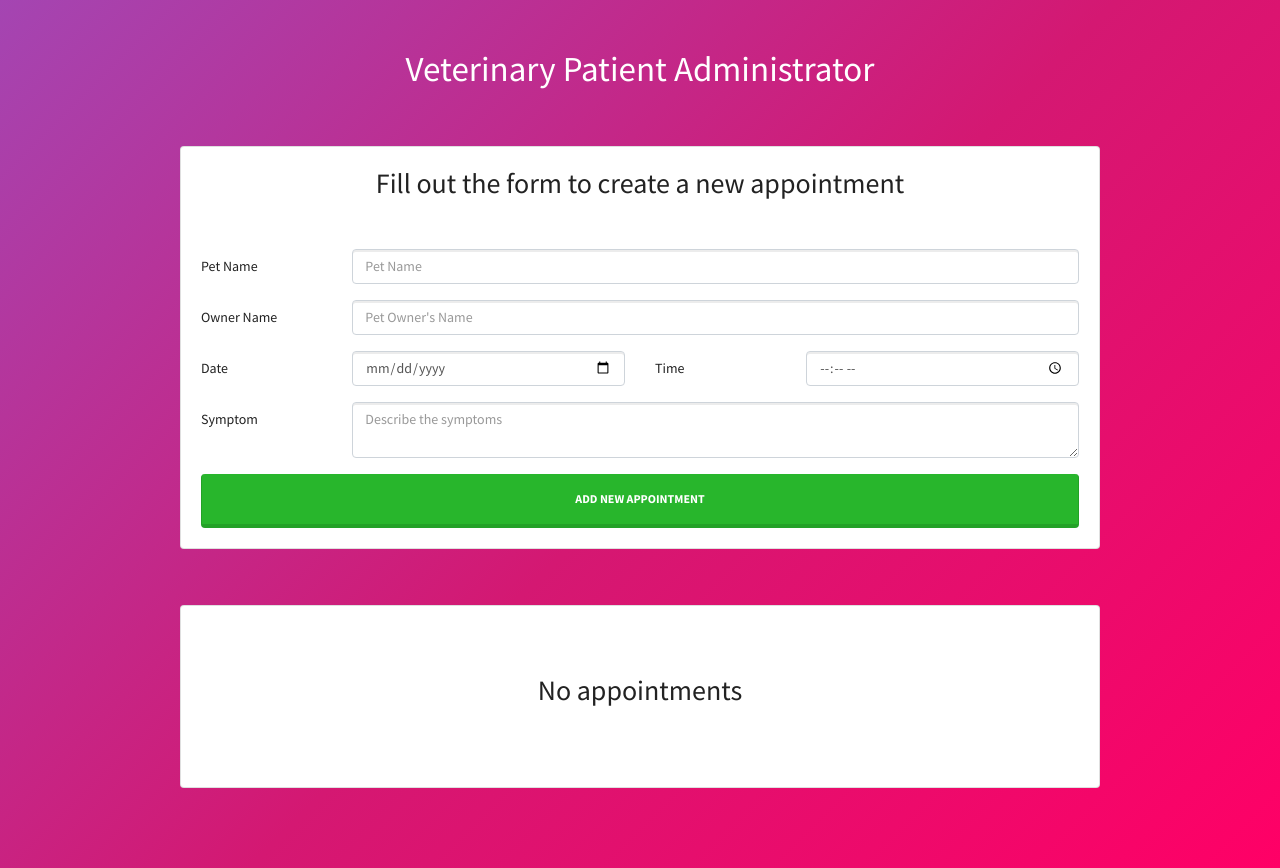
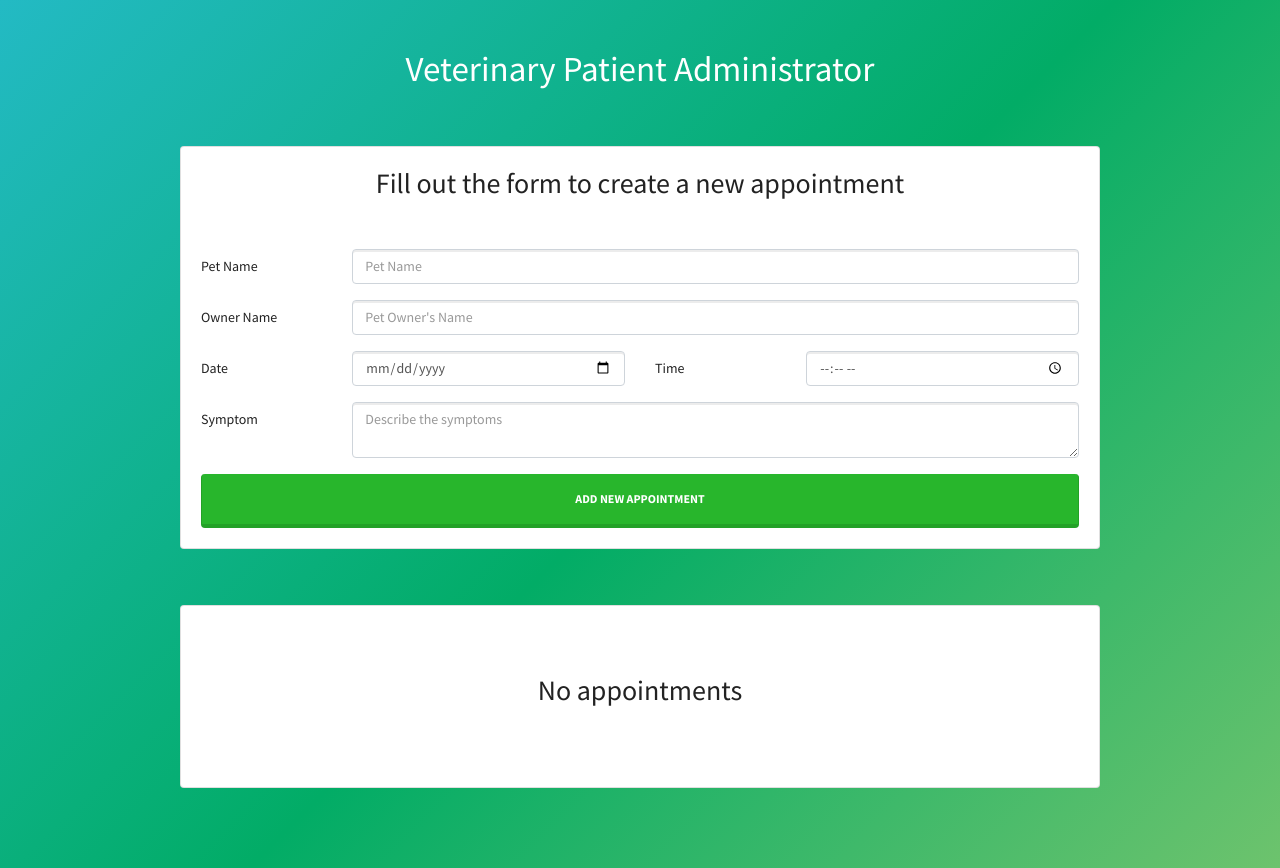
Before and after one commit to jaimeduque17/veterinary-patients-react, a React (Create React App) app: page / in a window 1280 px wide. Built offline with nearby package versions, Linux system fonts and the light colour scheme.

Commit message:
the background color is modified

```diff
--- a/src/index.css
+++ b/src/index.css
@@ -5,7 +5,7 @@ body {
   margin: 0;
   padding: 0;
   font-family: sans-serif;
-  background-image: linear-gradient(-225deg, #A445B2 0%, #D41872 52%, #FF0066 100%);
+  background-image: linear-gradient(-225deg, #23BAC4 0%, #02AC66 52%, #6DC36D 100%);
   min-height: 100%;
   padding-bottom: 5rem;
 }
```
